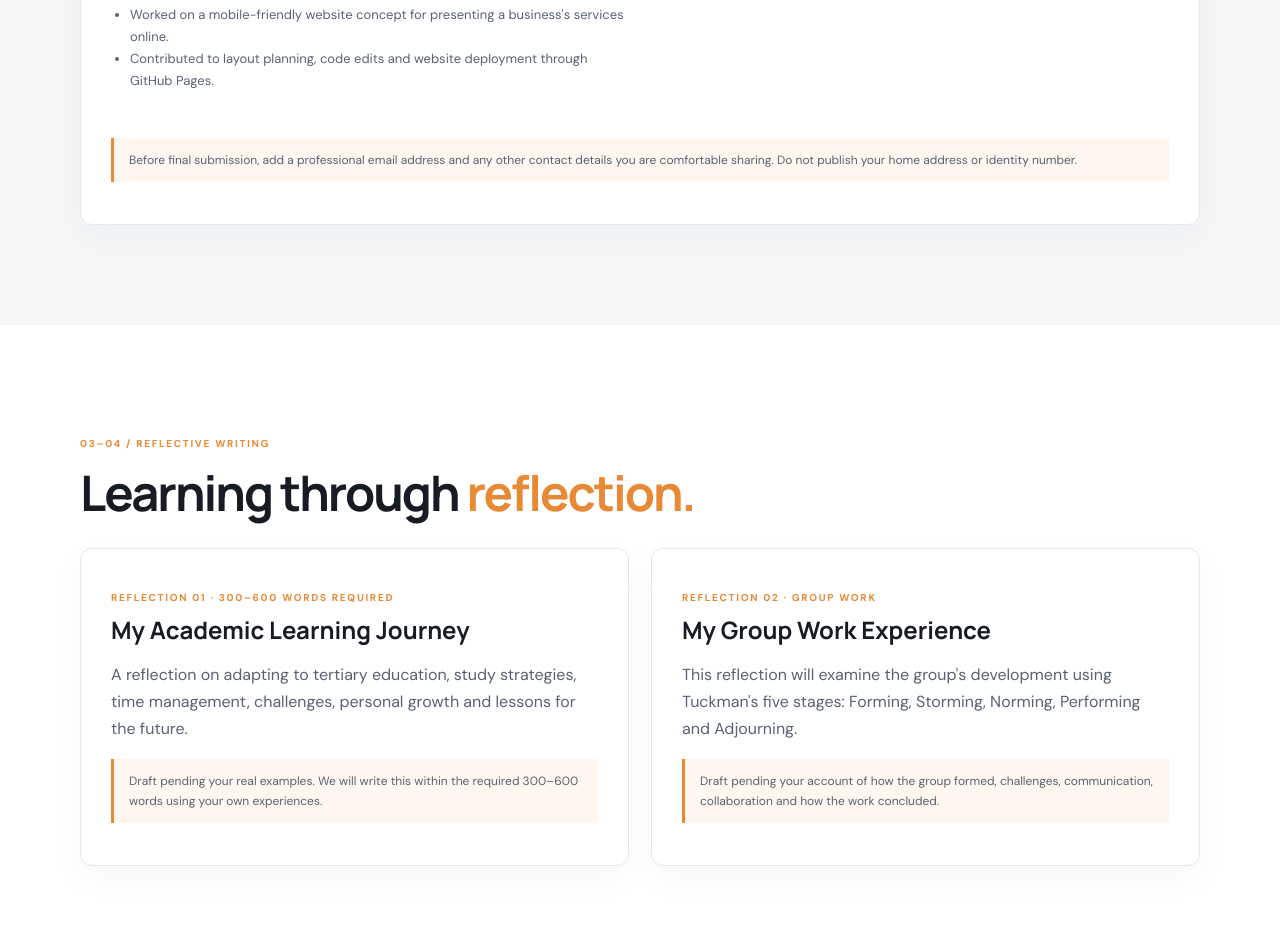
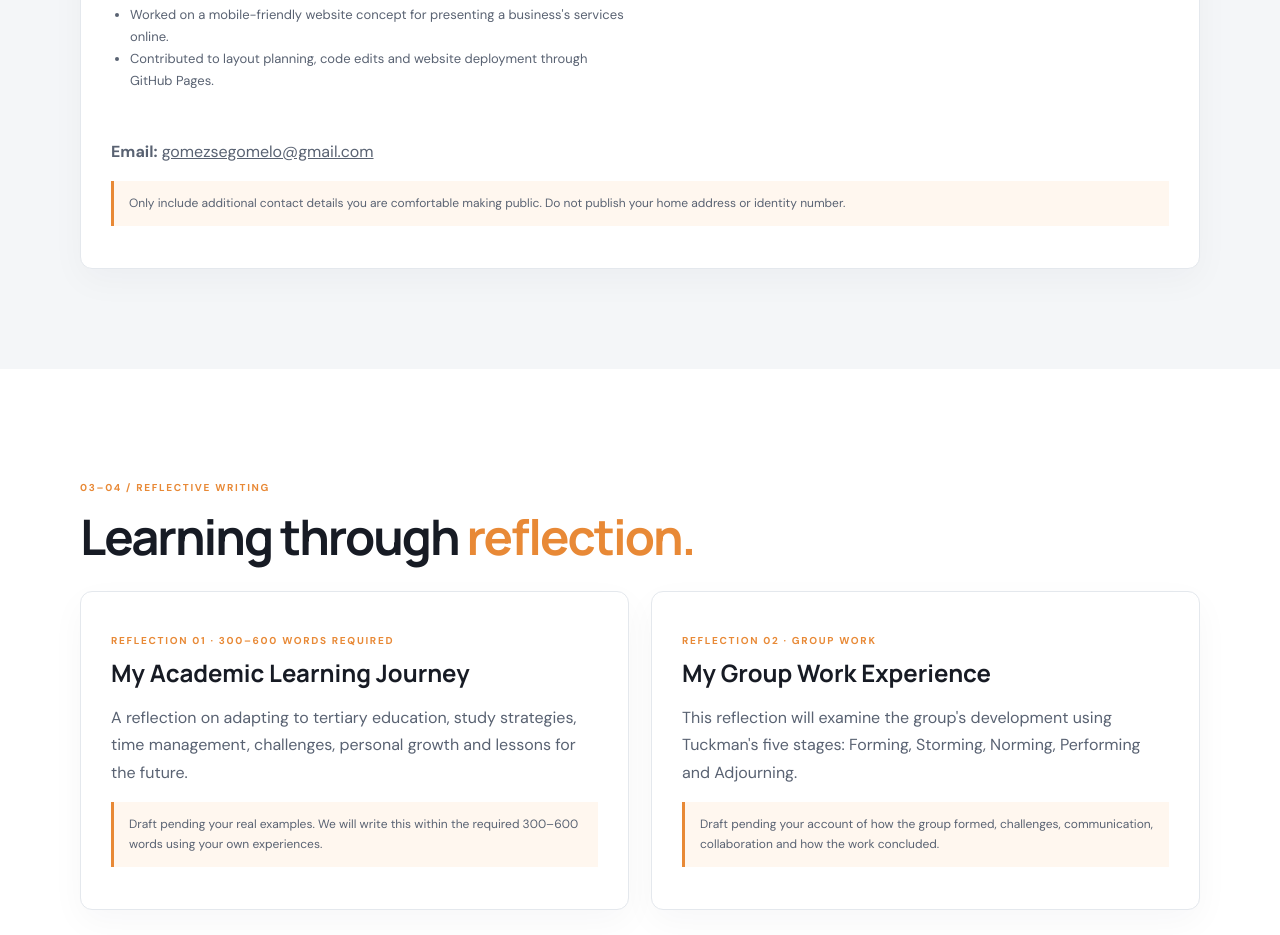
Before and after one commit to gomezdigital/Gomolemo-Personal-Portfolio-, a plain HTML site: page index.html in a window 1280 px wide. Shown: the part 2480-3415 px from the top of the page. Drawn offline with Linux system fonts and the light colour scheme.

Commit message:
Add email contact to CV section

```diff
--- a/index.html
+++ b/index.html
@@ -83,7 +83,8 @@
               <p>No formal employment experience or professional certifications to list at present. Currently focused on academic development and building practical skills through personal projects.</p>
             </div>
           </div>
-          <p class="note">Before final submission, add a professional email address and any other contact details you are comfortable sharing. Do not publish your home address or identity number.</p>
+          <p><strong>Email:</strong> <a href="mailto:gomezsegomelo@gmail.com">gomezsegomelo@gmail.com</a></p>
+          <p class="note">Only include additional contact details you are comfortable making public. Do not publish your home address or identity number.</p>
         </div>
       </div>
     </section>
```
